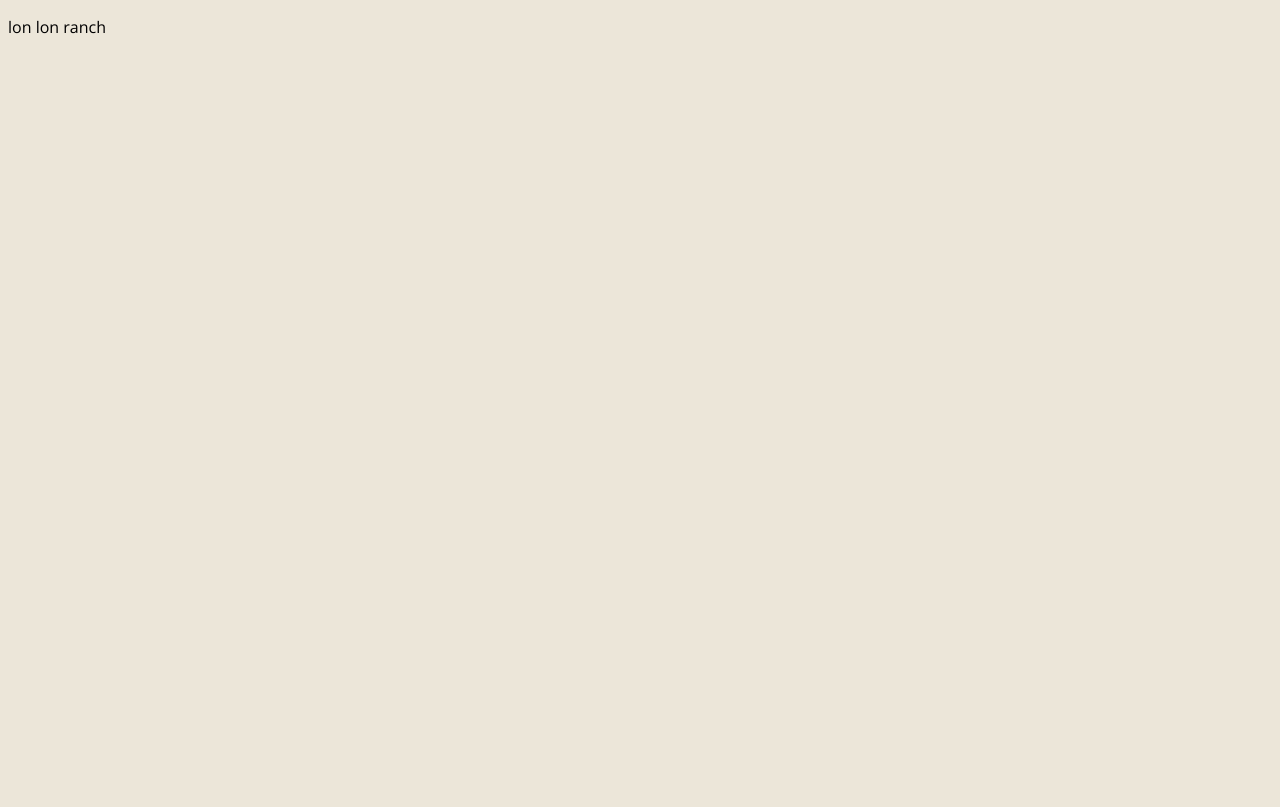
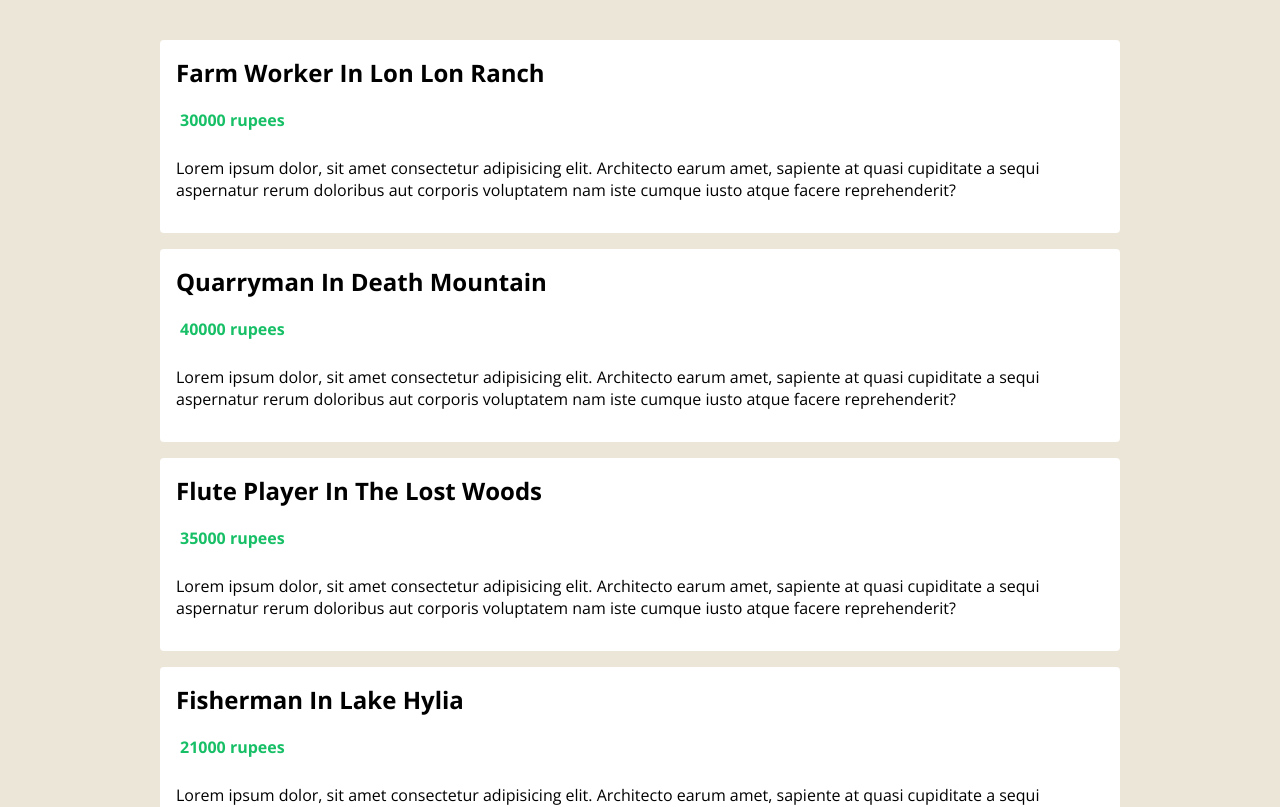
Before and after one commit to rijalBinHusen/vue-typescript, a Vue app: page / in a window 1280 px wide. Shown: the top 807 px of the page. Built offline with nearby package versions, Linux system fonts and the light colour scheme.

Commit message:
Show job lists using types

```diff
--- a/src/App.vue
+++ b/src/App.vue
@@ -1,20 +1,18 @@
 <template>
   <div class="app">
-    <p>{{ jobs[0].location }}</p>
+    <JobList :jobs="jobs" />
   </div>
 </template>
 
 <script lang="ts">
 import { defineComponent, reactive, toRefs, ref } from 'vue';
 import Job from './types/Job'
+import JobList from './components/JobList.vue'
 
 export default defineComponent({
   name: 'App',
+  components: { JobList },
   setup() {
-    // const age = ref<number | string>(25)
-    // const name = ref('Link');
-
-    // return { age, name }
 
     const jobs = ref<Job[]>([
       { title: 'farm worker', location: 'lon lon ranch', salary: 30000, id: '1' },
@@ -28,16 +26,6 @@
     return { jobs }
 
   },
-  // methods: {
-  //   changeName(name: string) {
-  //     this.name = name
-  //     return name
-  //   },
-  //   changeAge(age: number) {
-  //     this.age = age
-  //     return age
-  //   }
-  // }
 });
 </script>
 
--- /dev/null
+++ b/src/components/JobList.vue
@@ -0,0 +1,60 @@
+<template>
+    <div class="job-list">
+        <ul>
+            <li v-for="job in jobs" :key="job.id">
+              <h2>{{ job.title }} in {{ job.location }}</h2>
+              <div class="salary">
+                <p>{{job.salary}} rupees</p>
+              </div>
+              <div class="description">
+                <p>Lorem ipsum dolor, sit amet consectetur adipisicing elit. Architecto earum amet, sapiente at quasi cupiditate a sequi aspernatur rerum doloribus aut corporis voluptatem nam iste cumque iusto atque facere reprehenderit?</p>
+              </div>
+            </li>
+        </ul>
+    </div>
+</template>
+
+<script lang="ts">
+import { defineComponent, PropType } from 'vue'
+import Job from '@/types/Job'
+
+export default defineComponent({
+    props: {
+        jobs: {
+            required: true,
+            type: Array as PropType<Job[]>,
+        }
+    }
+})
+</script>
+<style scoped>
+  .job-list {
+    max-width: 960px;
+    margin: 40px auto;
+  }
+  .job-list ul {
+    padding: 0;
+  }
+  .job-list li {
+    list-style-type: none;
+    background: white;
+    padding: 16px;
+    margin: 16px 0;
+    border-radius: 4px;
+  }
+  .job-list h2 {
+    margin: 0 0 10px;
+    text-transform: capitalize;
+  }
+  .salary {
+    display: flex;
+  }
+  .salary img {
+    width: 30px;
+  }
+  .salary p {
+    color: #17bf66;
+    font-weight: bold;
+    margin: 10px 4px;
+  }
+</style>
```
